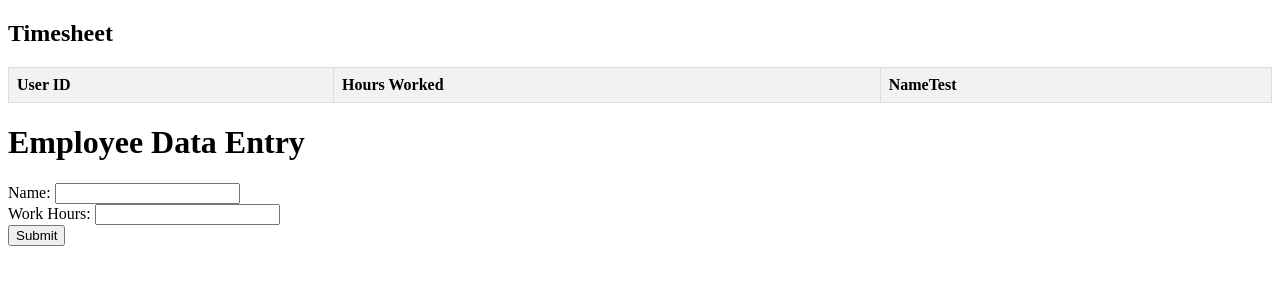
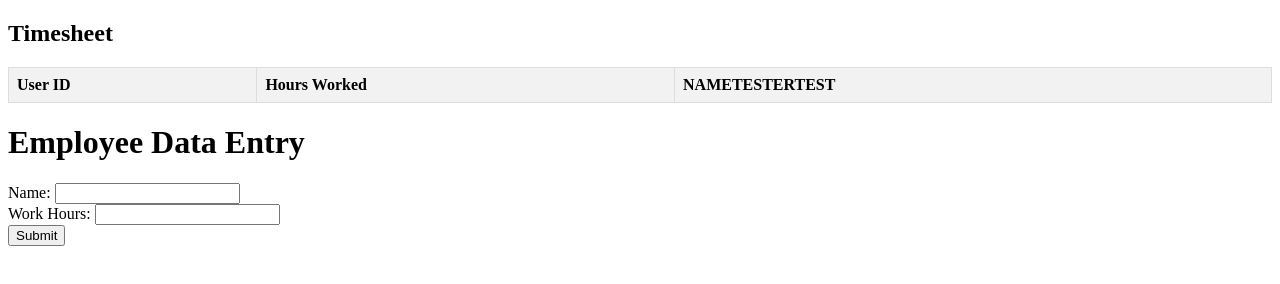
Before and after one commit to josephtawil/Delta_Timesheet, a website: page home.html in a window 1280 px wide. Drawn offline with Linux system fonts and the light colour scheme; no server answers.

Commit message:
tester 123

```diff
--- a/home.html
+++ b/home.html
@@ -35,7 +35,7 @@
           <th>Date</th> -->
           <th>Hours Worked</th>
           <!-- <th>Description</th> -->
-          <th>NameTest</th>
+          <th>NAMETESTERTEST</th>
         </tr>
       </thead>
       <tbody id="timesheetBody"></tbody>
```
